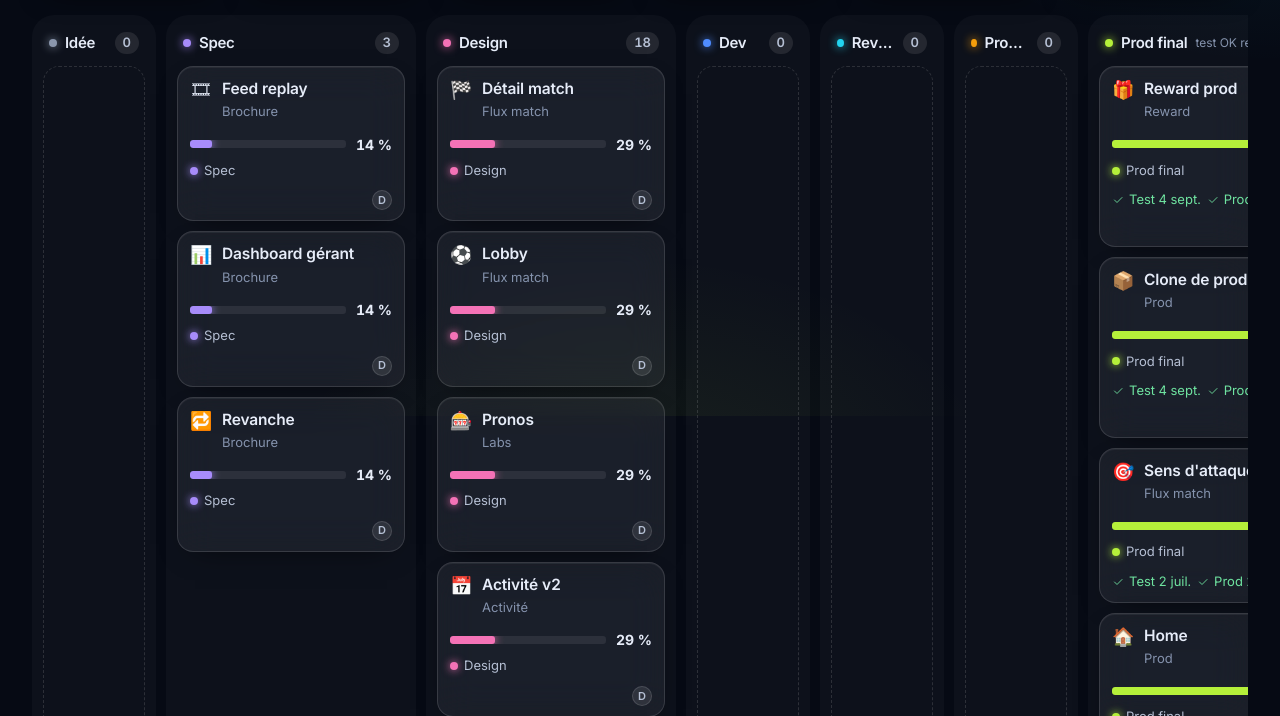
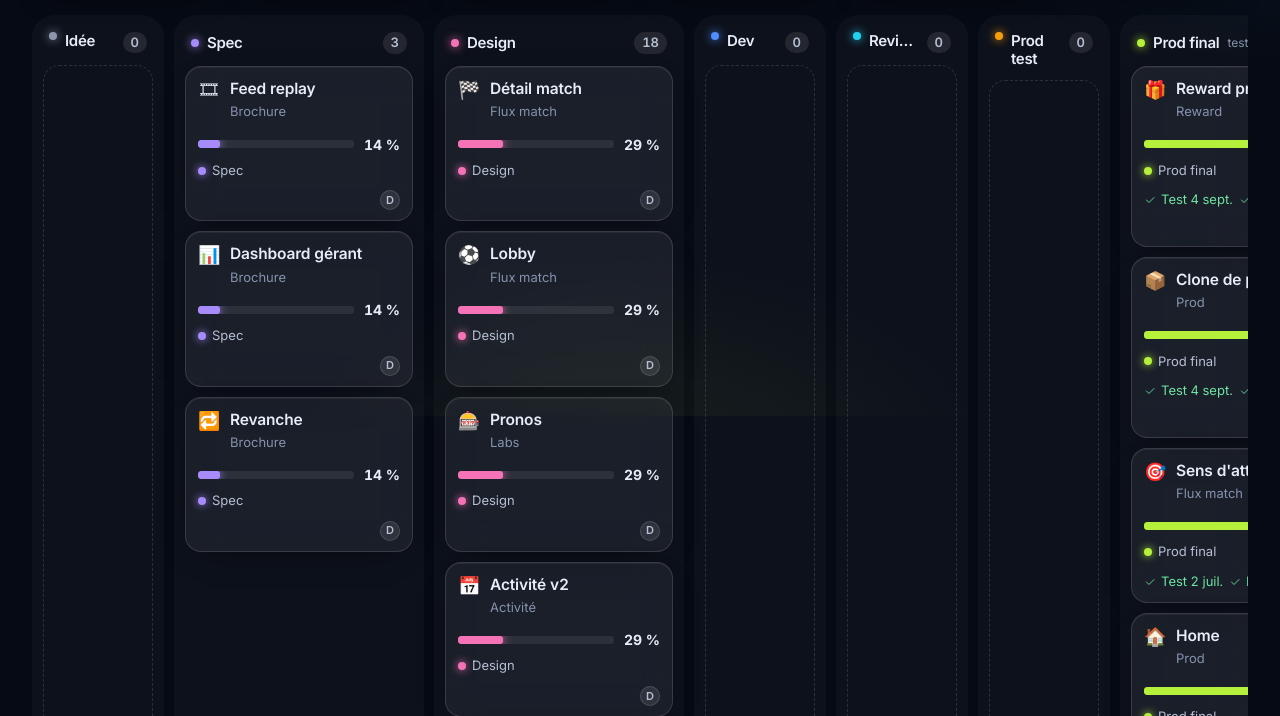
Before and after one commit to dashsolo333/futnow-features-dashboard, a website with bundled scripts: page index.html in a window 1280 px wide. Shown: the part 384-1100 px from the top of the page. Built offline with nearby package versions, Linux system fonts and the light colour scheme.

Commit message:
fix: noms complets des colonnes vides du tableau
Co-Authored-By: Claude Fable 5.1 <noreply@anthropic.com>
Claude-Session: https://claude.ai/code/session_01TVTG19AVGvnJPAwSBNKoJn

```diff
--- a/styles/views.css
+++ b/styles/views.css
@@ -56,8 +56,11 @@
 /* Board */
 .board { display: flex; gap: 10px; overflow-x: auto; padding-bottom: 12px; scroll-snap-type: x proximity; }
 .col { flex: 1 1 250px; min-width: 250px; display: flex; flex-direction: column; gap: 10px; min-height: 240px; padding: 10px; border-radius: var(--r-lg); background: rgba(255,255,255,.03); border: 1px solid transparent; scroll-snap-align: start; transition: background var(--dur-fast), border-color var(--dur-fast); }
-.col.is-empty { flex: 0 0 124px; min-width: 124px; }
+.col.is-empty { flex: 0 0 132px; min-width: 132px; }
 .col.is-empty .col-gate { display: none; }
+.col.is-empty .col-head { flex-wrap: wrap; align-items: flex-start; }
+.col.is-empty .col-head h2 { white-space: normal; line-height: 1.2; flex: 1; min-width: 0; }
+.col.is-empty .col-count { margin-left: 0; }
 .col-drop { flex: 1; display: grid; place-items: center; border: 1px dashed var(--hairline); border-radius: var(--r-md); color: var(--ink-3); font-size: 13px; text-align: center; padding: 10px; }
 .col.is-over { background: var(--glass); border-color: var(--hairline-strong); }
 .col-head { display: flex; align-items: center; gap: 8px; padding: 6px 6px 2px; }
```
